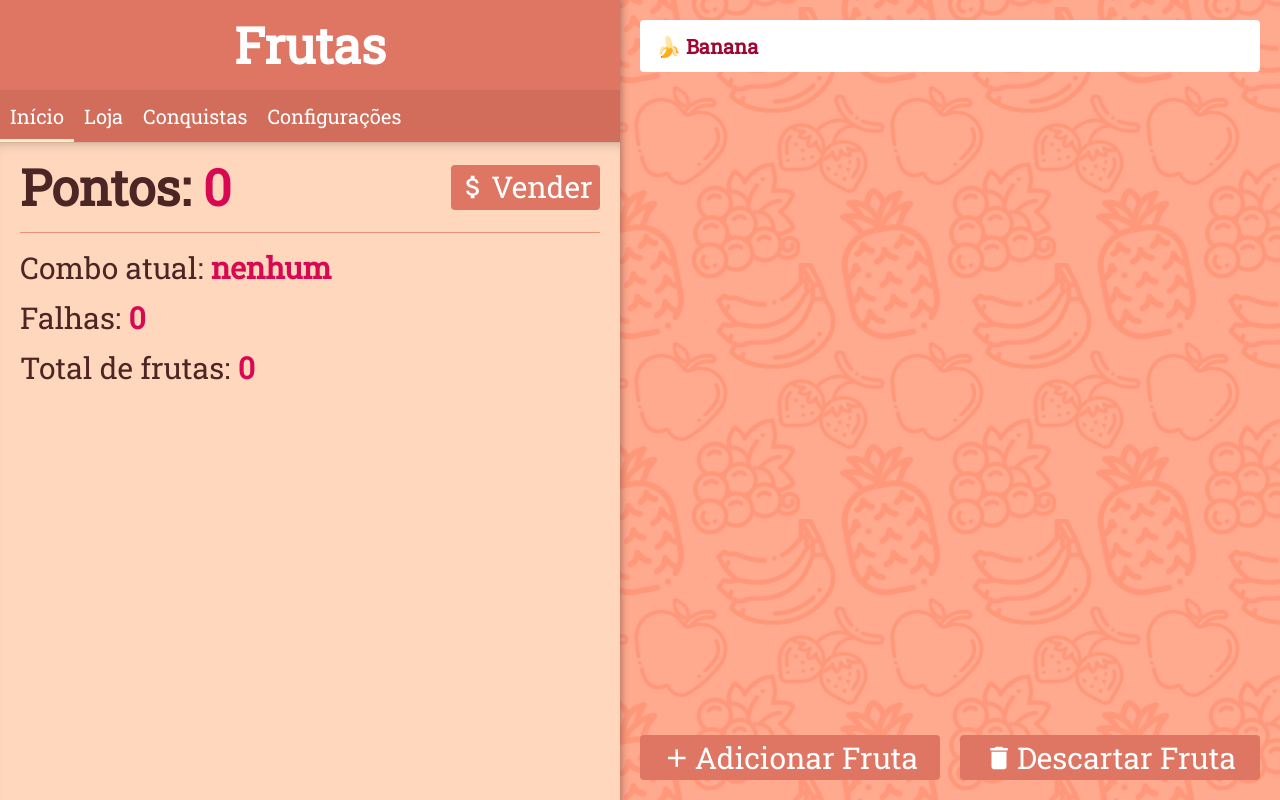
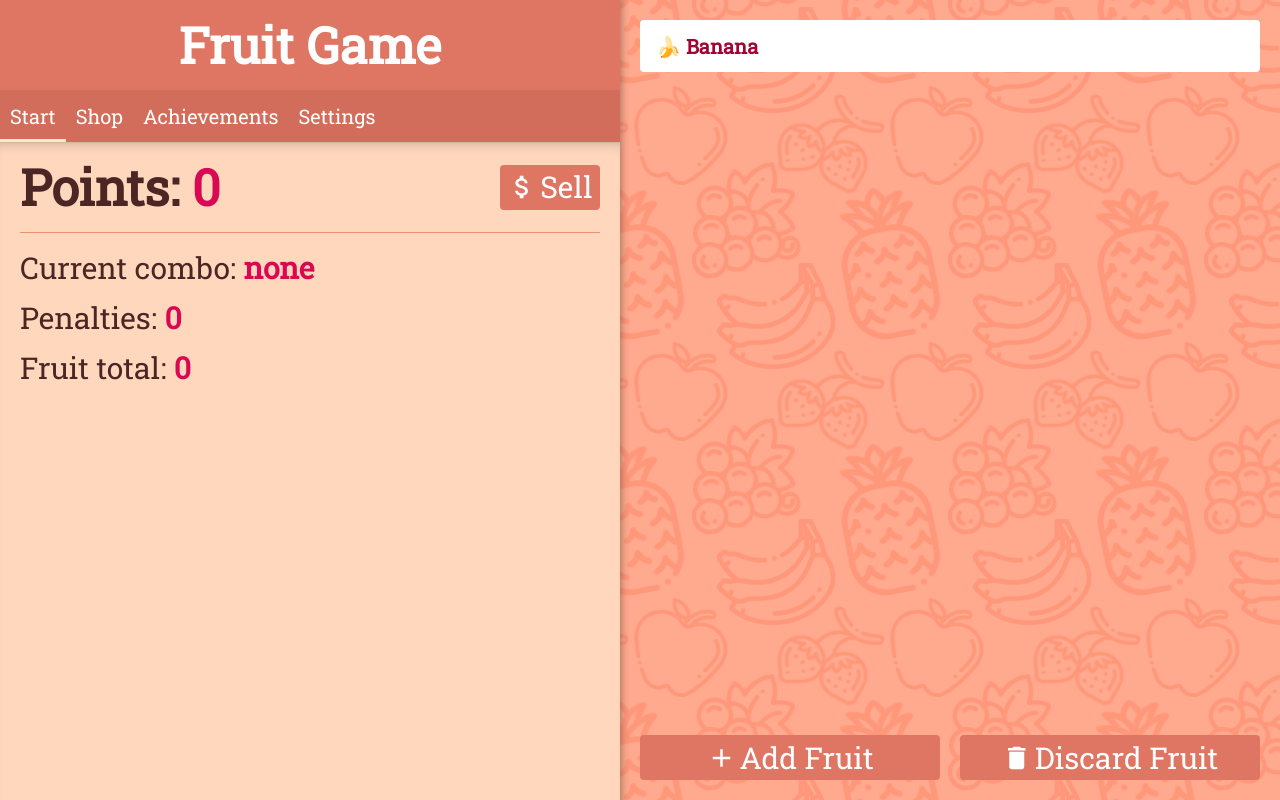
Before and after one commit to henriquecolini/fruits-aplenty, a plain HTML site: page index.html in a window 1280 px wide. Drawn offline with Linux system fonts and the light colour scheme.

Commit message:
Translated to English

```diff
--- a/index.html
+++ b/index.html
@@ -8,31 +8,31 @@
 	<script src="script.js"></script>
 	<head>
 		<meta charset="utf-8">
-		<title>Fruits</title>
+		<title>Fruit Game</title>
 	</head>
 	<body onload="onLoad()">
 		<div class="container">
 			<div class="tab-panel-wrapper">
 				<div class="tab-panel">
 					<div class="logo-container">
-						<h1 id="logo" class="center">Frutas</h1>
+						<h1 id="logo" class="center">Fruit Game</h1>
 					</div>
 					<div class="tab">
-						<button id="defaultOpen" class="tablinks" onclick="openPanel(event, 'controls')">Início</button>
-						<button class="tablinks" onclick="openPanel(event, 'shop')">Loja</button>
-						<button class="tablinks" onclick="openPanel(event, 'achievements')">Conquistas</button>
-						<button class="tablinks" onclick="openPanel(event, 'configuracoes')">Configurações</button>
+						<button id="defaultOpen" class="tablinks" onclick="openPanel(event, 'controls')">Start</button>
+						<button class="tablinks" onclick="openPanel(event, 'shop')">Shop</button>
+						<button class="tablinks" onclick="openPanel(event, 'achievements')">Achievements</button>
+						<button class="tablinks" onclick="openPanel(event, 'settings')">Settings</button>
 					</div>
 					<div id="controls" class="tabcontent">
 						<div class="header-bottom">
-							<h1>Pontos: <strong id="points"></strong></h1>
+							<h1>Points: <strong id="points"></strong></h1>
 							<div class="sell">
-								<div class="button" type="button" onclick="sell()"><i class="material-icons">attach_money</i> Vender</div>
+								<div class="button" type="button" onclick="sell()"><i class="material-icons">attach_money</i> Sell</div>
 							</div>
 						</div>
-						<h2>Combo atual: <strong id="combo"></strong></h2>
-						<h2>Falhas: <strong id="faults"></strong></h2>
-						<h2>Total de frutas: <strong id="qtd"></strong></h2>
+						<h2>Current combo: <strong id="combo"></strong></h2>
+						<h2>Penalties: <strong id="faults"></strong></h2>
+						<h2>Fruit total: <strong id="qtd"></strong></h2>
 
 					</div>
 					<div id="shop" class="tabcontent">
@@ -41,13 +41,13 @@
 					<div id="achievements" class="tabcontent">
 
 					</div>
-					<div id="configuracoes" class="tabcontent">
+					<div id="settings" class="tabcontent">
 
 					</div>
 				</div>
 				<div id="achievement">
 					<i class="material-icons">favorite</i>
-					<h2><strong>Nova Conquista!</strong></h2>
+					<h2><strong>New Achievement!</strong></h2>
 					<h3 id="achievement-text"></h3>
 					<i class="material-icons" id="achievement-close" onclick="hideAchievement()">close</i>
 				</div>
@@ -59,8 +59,8 @@
 				</ul>
 				<div>
 					<div class="buttons">
-						<div class="button" type="button" onclick="addFruit()"><i class="material-icons">add</i> Adicionar Fruta</div>
-						<div class="button" type="button" onclick="removeFruit()"><i class="material-icons">delete</i> Descartar Fruta</div>
+						<div class="button" type="button" onclick="addFruit()"><i class="material-icons">add</i> Add Fruit</div>
+						<div class="button" type="button" onclick="removeFruit()"><i class="material-icons">delete</i> Discard Fruit</div>
 					</div>
 				</div>
 			</div>
--- a/script.js
+++ b/script.js
@@ -1,6 +1,6 @@
 //--------------------------------------//
 
-var fruits = ["🍌 Banana", "🍏 Maçã", "🍍 Abacaxi", "🍓 Morango", "🍇 Uva"];
+var fruits = ["🍌 Banana", "🍏 Apple", "🍍 Pineapple", "🍓 Strawberry", "🍇 Grapes"];
 var fruitsList = [];
 var points = 0;
 var faults = 0;
@@ -60,7 +60,7 @@ function updateData() {
 		id("combo").innerHTML = combo.name + " x" + combo.qtd;
 	}
 	else {
-		id("combo").innerHTML = "nenhum";
+		id("combo").innerHTML = "none";
 	}
 
 	id("qtd").innerHTML = fruitsList.length;
@@ -69,7 +69,7 @@ function updateData() {
 
 	if(checkHighscore()){
 
-		showAchievement("Alcance " + Math.pow(10,highscore-1) + " pontos");
+		showAchievement("Reach " + Math.pow(10,highscore-1) + " points");
 
 		var originalPointsColor = id("points").style.color;
 
```
